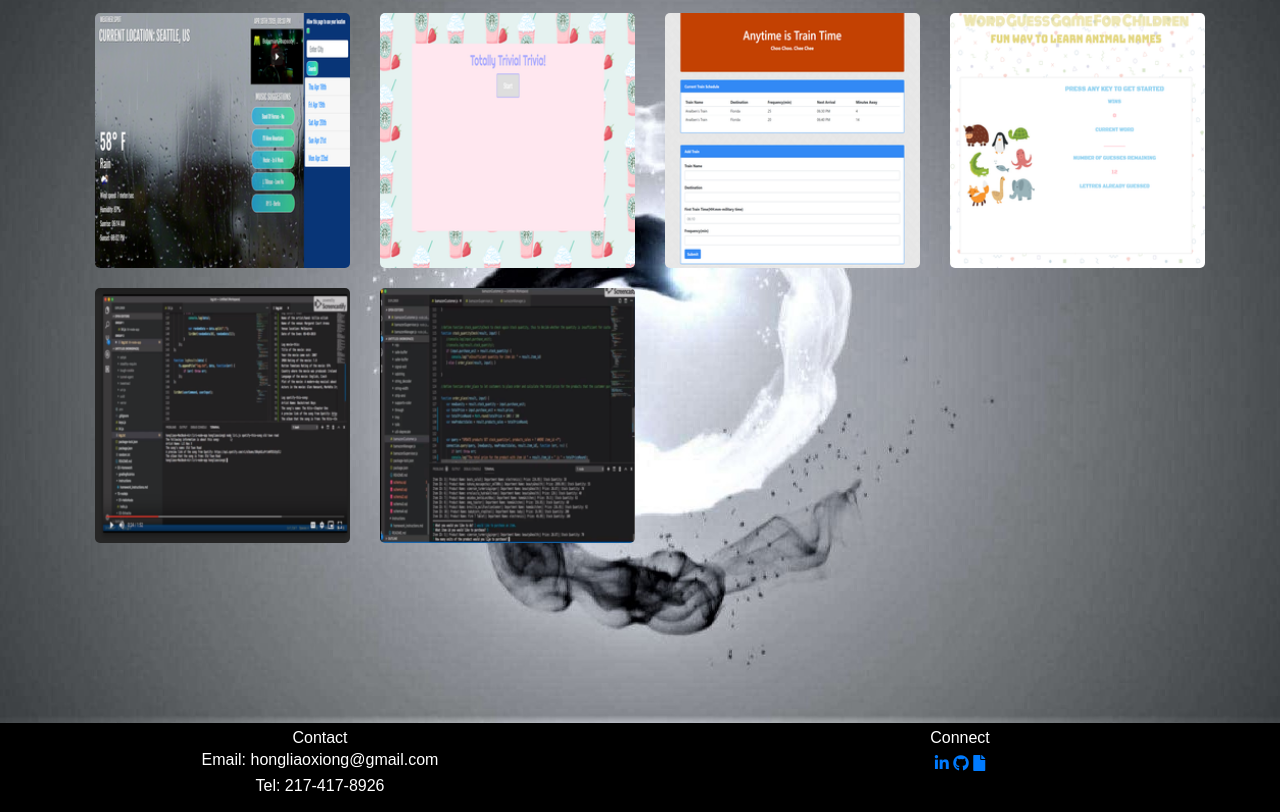
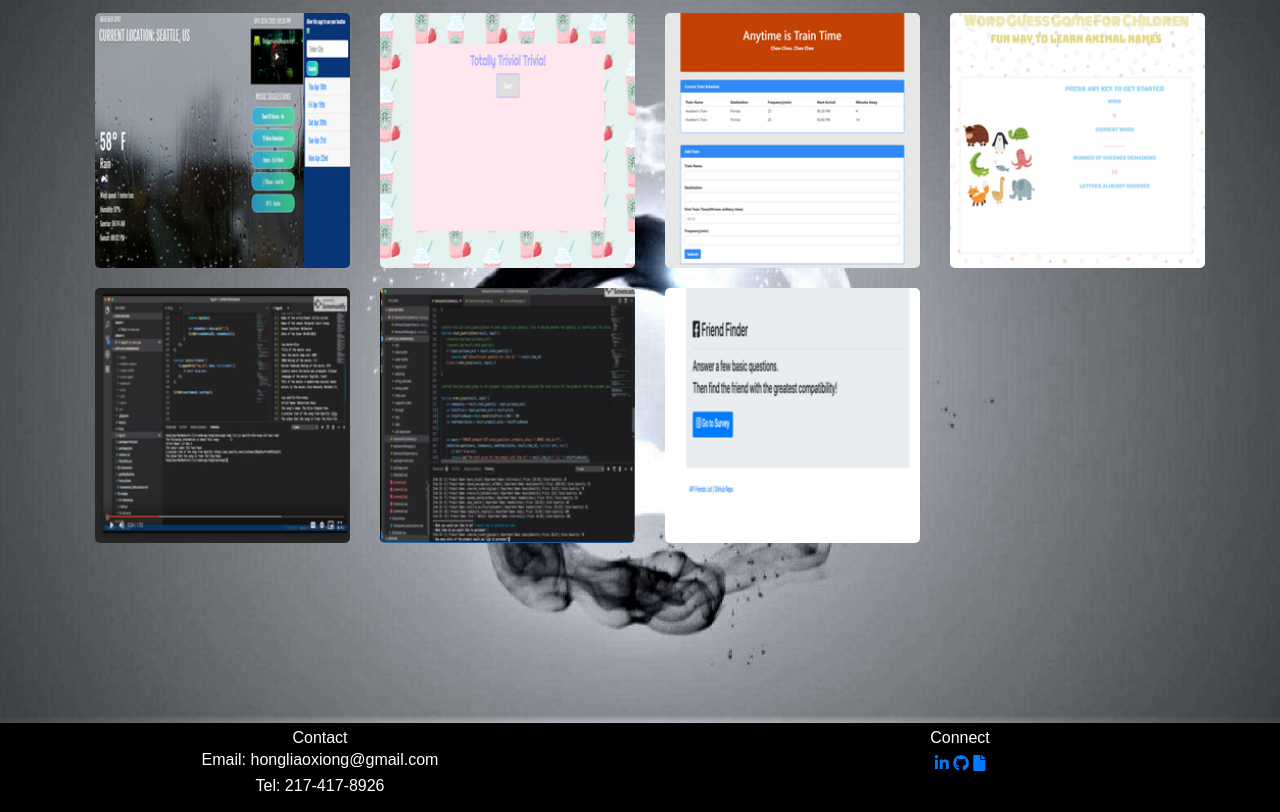
Before and after one commit to sbhgn0721/portfolio-website-updated, a plain HTML site: page index.html in a window 1280 px wide. Shown: the part 1677-2489 px from the top of the page. Drawn offline with nearby package versions, Linux system fonts and the light colour scheme.

Commit message:
added friend finder app

```diff
--- a/index.html
+++ b/index.html
@@ -123,6 +123,15 @@
 
                 </div>
 
+                <div class="col-lg-3 col-md-6 col-sm-12 col-xs-12 project">
+                    <a href="https://fierce-stream-64088.herokuapp.com/" target="_blank"><img
+                            class="project-image" src="assets/images/Friend_Finder_Home_250x250.png" alt="friendfinder app"></a>
+                    <div class="middle">
+                        <div class="text">Friendfinder APP</div>
+                    </div>
+
+                </div>
+
             </div>
 
 
```
Also changed, not shown: assets/images/Friend_Finder_Home_250x250.png (added), 3 other files.
